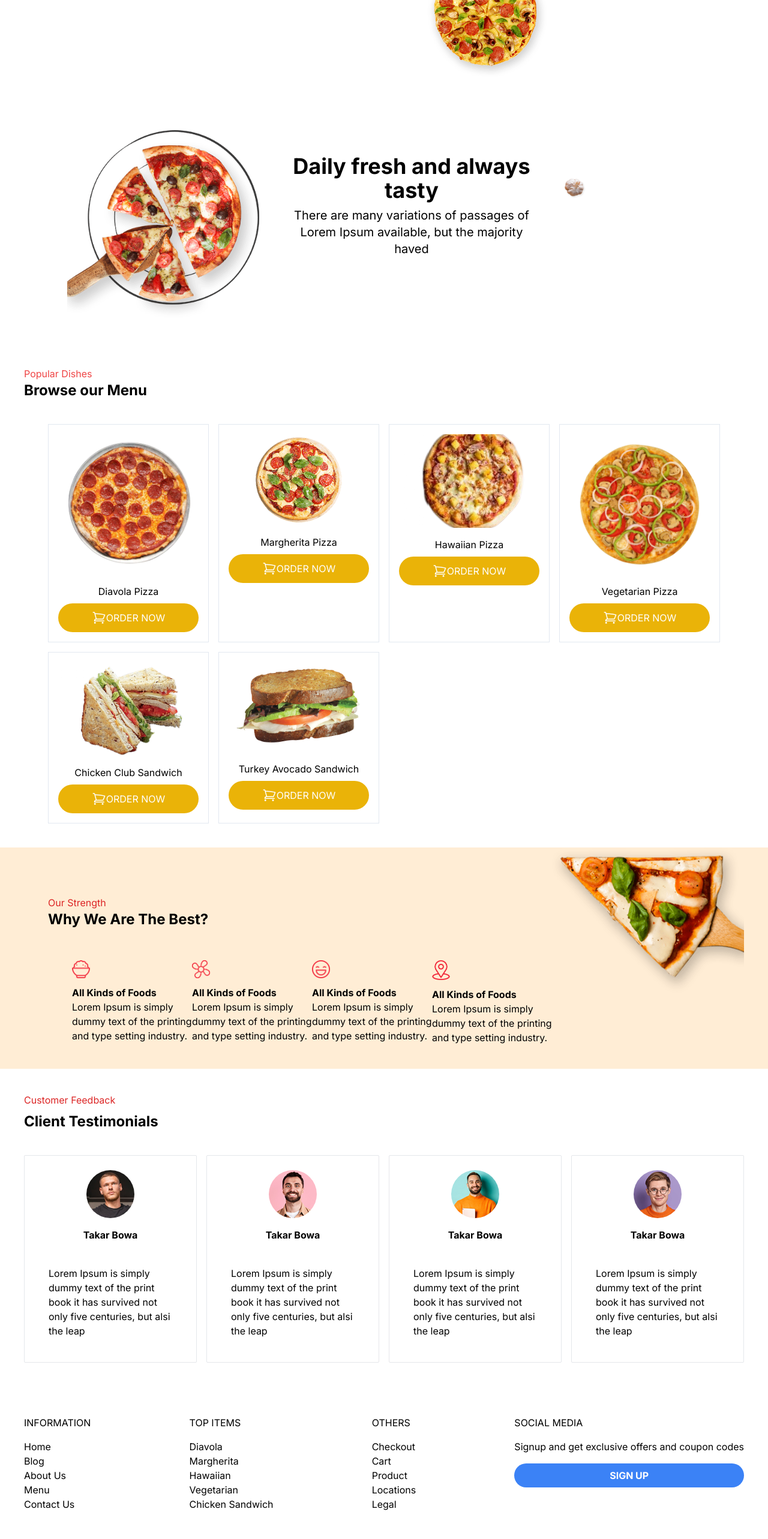
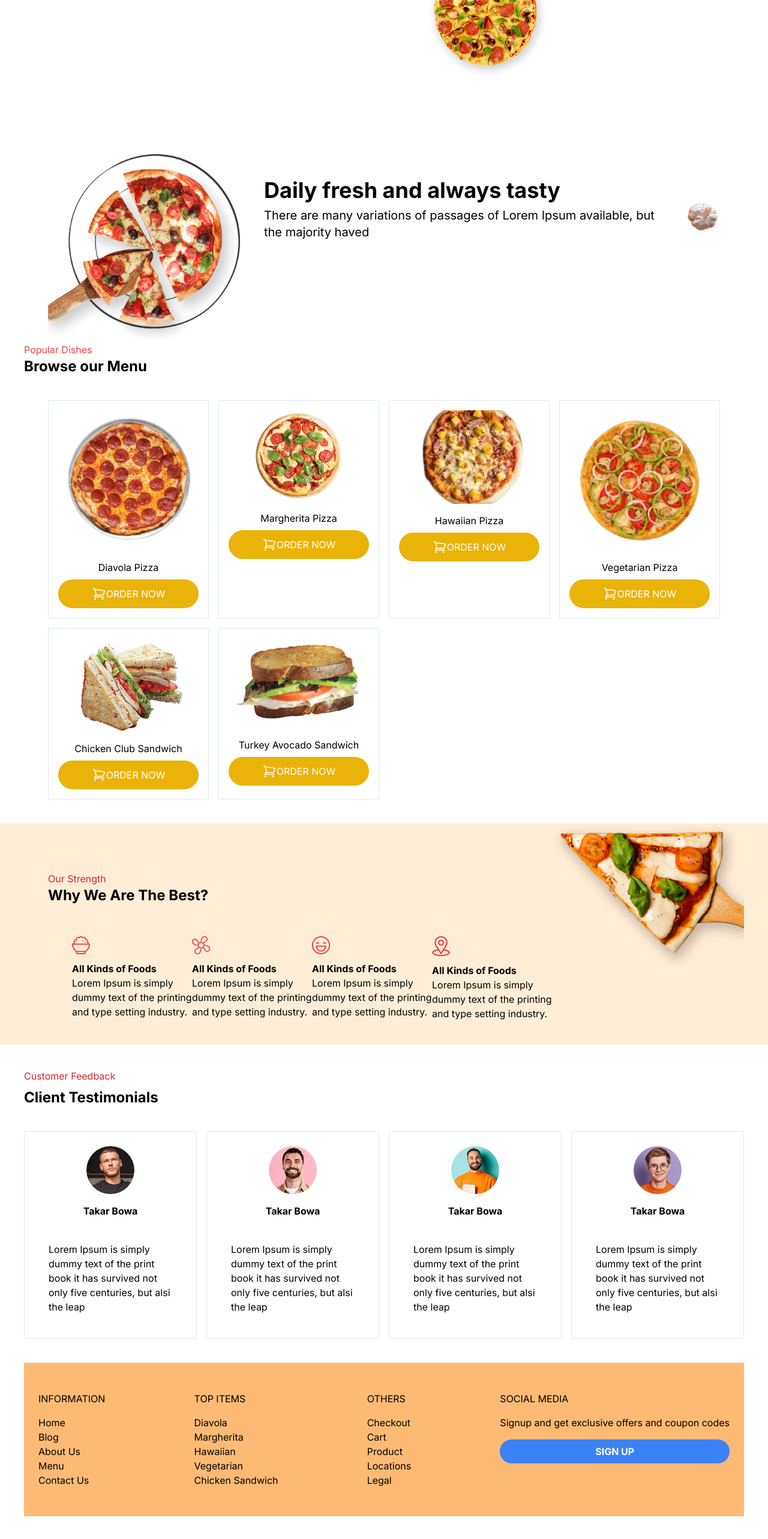
Before and after one commit to meggiddy/pizzaapp, a Next.js app: page / in a window 1280 px wide. Shown: the part 1045-3611 px from the top of the page at 60% size. After the commit the page ends 3573 px from the top, so only its background shows below. Built offline with nearby package versions, Linux system fonts and the light colour scheme.

Commit message:
fixing router

```diff
--- a/src/app/detail/[id]/page.jsx
+++ b/src/app/detail/[id]/page.jsx
@@ -4,7 +4,7 @@ import Image from "next/image";
 import { useState } from "react";
 
 
-export default function Page({ params }) {
+export default function Page() {
   const [cart, setCart] = useState([]);
 
   const product = fooditems.find((item) => item.id === parseInt(params.id, 10));
--- a/src/components/footer/page.jsx
+++ b/src/components/footer/page.jsx
@@ -1,6 +1,6 @@
 function Footer() {
   return (
-    <div className="flex flex-col lg:flex-row lg:justify-between md:flex-row md:justify-center mx-10 gap-6 py-6 md:py-12">
+    <div className="flex flex-col lg:flex-row lg:justify-between md:flex-row md:justify-center mx-10 gap-6 p-6 md:py-12 bg-orange-300">
       <div className="flex flex-col mb-6 md:mb-0">
         <a className="mb-2 md:mb-4">INFORMATION</a>
         <a href="/">Home</a>
--- a/src/components/midsection/page.jsx
+++ b/src/components/midsection/page.jsx
@@ -2,11 +2,12 @@ import Image from "next/image";
 
 function MidSection() {
   return (
-    <div className="flex m-20 flex-col lg:gap-5  text-center lg:w-4/5 lg:ml-8  -mt-96 lg:-mt-10">
     <div className="mx-20 flex flex-row">
       <Image width={320} height={200} alt="pizza" src="/mid.png" />
       <div className="p-10">
-          <strong className="font-bold z-50 lg:w-3/4 text-4xl items-center">Daily fresh and always tasty</strong>
+        <strong className="font-bold z-50 lg:w-3/4 text-4xl items-center">
+          Daily fresh and always tasty
+        </strong>
         <p className="leading-loose text-black mt-2 lg:text-xl">
           There are many variations of passages of Lorem Ipsum available, but
           the majority haved
@@ -16,7 +17,6 @@ function MidSection() {
         <Image width={70} height={70} alt="pizza" src="/garlic.png" />
       </div>
     </div>
-    </div>
   );
 }
 
--- a/src/components/navbar/page.jsx
+++ b/src/components/navbar/page.jsx
@@ -11,10 +11,10 @@ import Image from "next/image";
 
 const navigation = [
   { name: "Home", href: "/", current: true },
-  { name: "Products", href: "products", current: false },
-  { name: "Pages", href: "pages", current: false },
-  { name: "Blog", href: "blog", current: false },
-  { name: "Contact", href: "contact", current: false },
+  { name: "Products", href: "/products", current: false },
+  { name: "Pages", href: "/pages", current: false },
+  { name: "Blog", href: "/blog", current: false },
+  { name: "Contact", href: "/contact", current: false },
 ];
 
 function classNames(...classes) {
```
Lines whose indentation alone changed are shown as unchanged.
